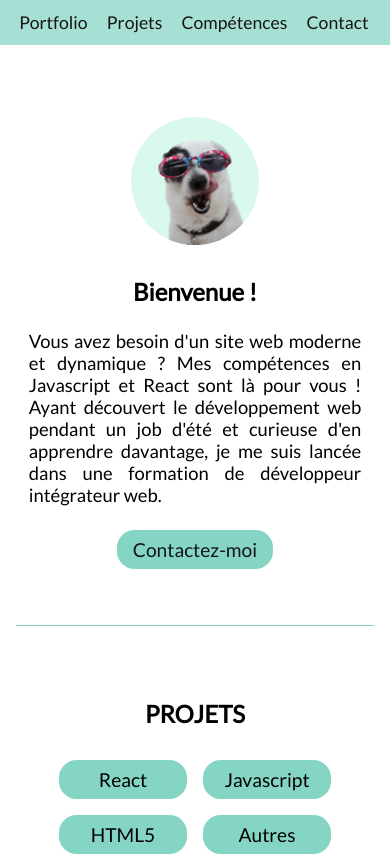
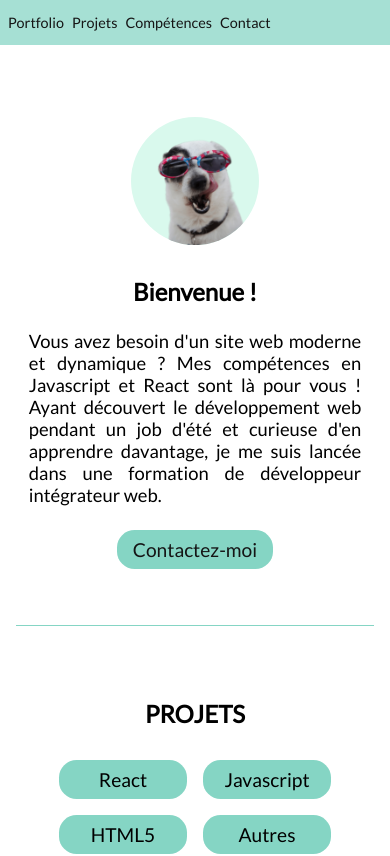
Before and after one commit to Kristikus/Portfolio-P12, a React (Vite) app: page / in a window 390 px wide. Shown: the top 856 px of the page. Built offline with nearby package versions, Linux system fonts and the light colour scheme.

Commit message:
added responsive css rulefor navigation section

```diff
--- a/src/index.css
+++ b/src/index.css
@@ -94,7 +94,19 @@ nav {
 }
 @media screen and (max-width: 480px) {
     nav {
-        padding: 1.2rem;
+        padding: 0.5rem;
+        .nav-links {
+            font-size: 0.9rem;
+            gap: 0.5rem;
+            flex-wrap: wrap;
+            display: flex;
+            justify-content: center;
+        }
+    }
+}
+@media screen and (max-width: 480px) {
+    .nav-bkg {
+        top: 0px;
     }
 }
 
```
